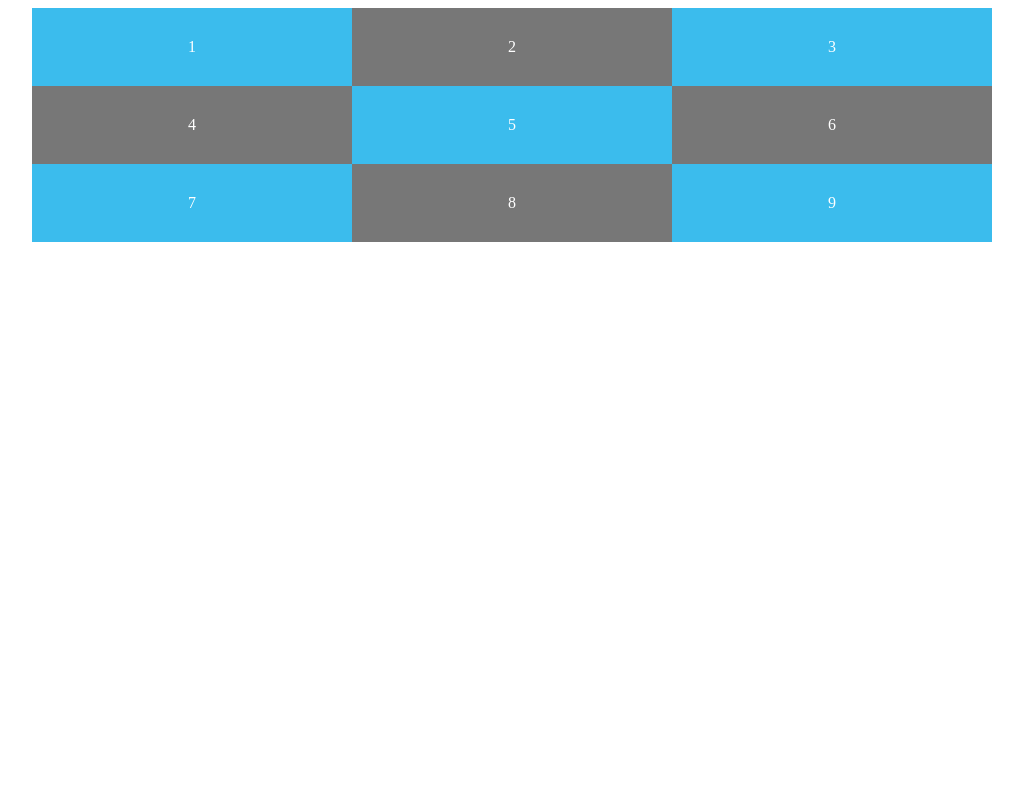
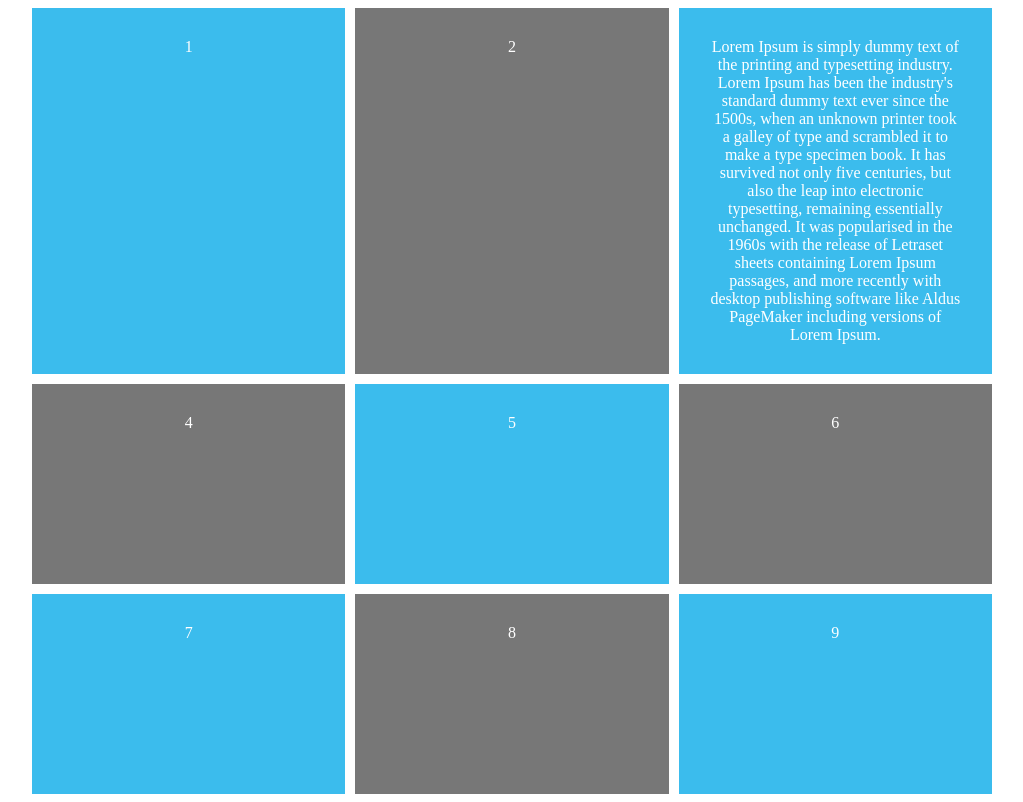
Before and after one commit to oktorakevinarigi/react-css-grid, a React (Create React App) app: page / in a window 1280 px wide. Shown: the whole page, without its empty margins (128-1151 px from the left). Built offline with nearby package versions, Linux system fonts and the light colour scheme.

Commit message:
penjelasan grid row dan grap

```diff
--- a/src/App.css
+++ b/src/App.css
@@ -5,14 +5,26 @@ body{
 }
 #content{
   display: grid;
-  /* membuat 3 kolom dengan ukuran 30% 20% dan 50% */
+  /* grid-template-columns: 30% 20% 50% membuat 3 kolom dengan ukuran 30% 20% dan 50% */
   /* grid-template-columns: 30% 20% 50%; */
 
-  /* 1fr sama dengan flex 1 jika 2fr atau fraksi maka ukurannya dua kali lipat dari yg lain */
+  /* grid-template-columns: 1fr 2fr 2fr -> 1fr sama dengan flex 1 jika 2fr atau fraksi maka ukurannya dua kali lipat dari yg lain */
   /* grid-template-columns: 1fr 2fr 2fr; */
 
-  /* cara singkat untuk membuat 3 atau lebih kolom dengan ukurannya yg sama */
+  /* grid-template-columns: repeat(3, 1fr) cara singkat untuk membuat 3 atau lebih kolom dengan ukurannya yg sama */
   grid-template-columns: repeat(3, 1fr);
+
+  /* grid-auto-rows: 200px menetapkan ukuran tinggi semua row 200px dalam id content. jika tidak maka
+  ada satu konten yg lebih banyak isinya maka yg tinggi dalam baris tersebut akan mengikuti dan baris yg lain tidak */
+  /* grid-auto-rows: 200px; */
+
+  /* grid-template-rows: repeat(3, minmax(200px, auto)) membuat 3 row dengan ukuran min 200px dan jika ada yg lebih tinggi makan row akan mengikuti konten */
+  grid-template-rows: repeat(3, minmax(200px, auto));
+
+  /* grid-gap:10px mengatur jarak antar kolom dan row  */
+  grid-gap:10px;
+
+
 
   max-width: 960px;
   margin: 0 auto;
--- a/src/App.js
+++ b/src/App.js
@@ -6,7 +6,7 @@ function App() {
     <div id="content">
       <div>1</div>
       <div>2</div>
-      <div>3</div>
+      <div>Lorem Ipsum is simply dummy text of the printing and typesetting industry. Lorem Ipsum has been the industry's standard dummy text ever since the 1500s, when an unknown printer took a galley of type and scrambled it to make a type specimen book. It has survived not only five centuries, but also the leap into electronic typesetting, remaining essentially unchanged. It was popularised in the 1960s with the release of Letraset sheets containing Lorem Ipsum passages, and more recently with desktop publishing software like Aldus PageMaker including versions of Lorem Ipsum.</div>
       <div>4</div>
       <div>5</div>
       <div>6</div>
```
